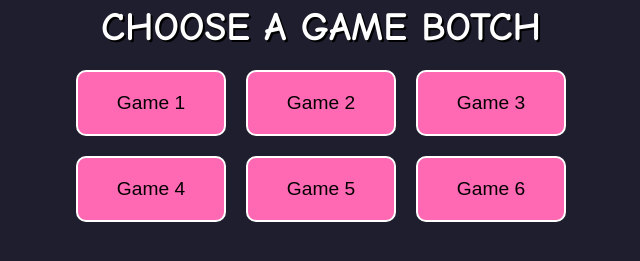
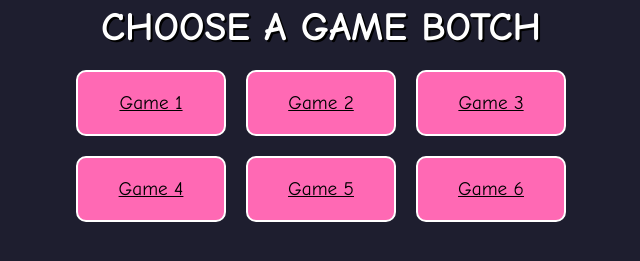
Before and after one commit to KususRandomStuff/church-game, a plain HTML site: page index.html in a window 1280 px wide. Shown: the part 363-624 px from the top of the page, 319-959 px from the left. Drawn offline with Linux system fonts and the light colour scheme.

Commit message:
Update index.html

```diff
--- a/index.html
+++ b/index.html
@@ -58,17 +58,17 @@
 </head>
 <body>
   <!-- Trollface, obviously -->
-  <img src="https://upload.wikimedia.org/wikipedia/en/9/9a/Trollface_non-free.png" alt="Trollface" />
+  <img src="https://i.ebayimg.com/images/g/UW0AAOSw91tep885/s-l1200.jpg" alt="BITCH" />
 
   <h1>CHOOSE A GAME BOTCH</h1>
 
-  <div class="game-grid">
-    <button class="game-button">Game 1</button>
-    <button class="game-button">Game 2</button>
-    <button class="game-button">Game 3</button>
-    <button class="game-button">Game 4</button>
-    <button class="game-button">Game 5</button>
-    <button class="game-button">Game 6</button>
+ <div class="game-grid">
+    <a href="game1.html" class="game-button">Game 1</a>
+    <a href="game2.html" class="game-button">Game 2</a>
+    <a href="game3.html" class="game-button">Game 3</a>
+    <a href="game4.html" class="game-button">Game 4</a>
+    <a href="game5.html" class="game-button">Game 5</a>
+    <a href="game6.html" class="game-button">Game 6</a>
   </div>
 </body>
 </html>
```
